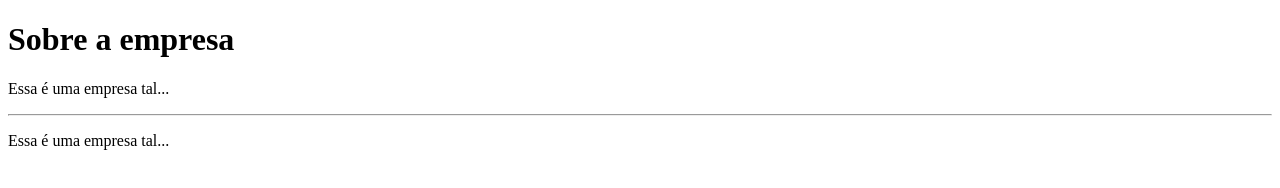
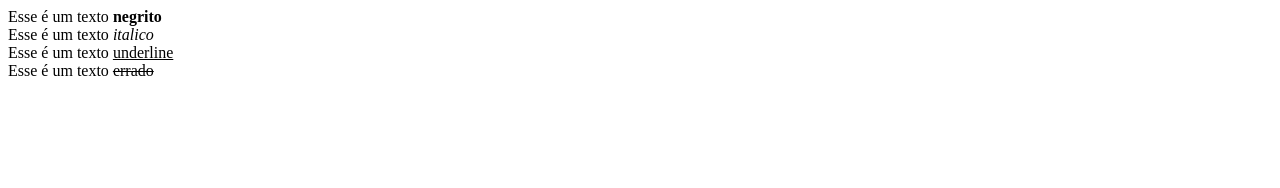
Before and after one commit to isterra/HTML-CSS, a plain HTML site: page 1°Projeto/projeto.html in a window 1280 px wide. Drawn offline with Linux system fonts and the light colour scheme.

Commit message:
Formatação de texto

```diff
--- a/1°Projeto/projeto.html
+++ b/1°Projeto/projeto.html
@@ -6,11 +6,9 @@
     <title>Meu site </title>
 </head>
 <body>
-    <h1>Sobre a empresa</h1>
-    <p>Essa é uma empresa tal...</p>
-    <hr>
-    <p>Essa é uma empresa tal...</p>
-
-
+    Esse é um texto <strong>negrito</strong><br>
+    Esse é um texto <em>italico</em><br>
+    Esse é um texto <u>underline</u><br>
+    Esse é um texto <strike>errado</strike><br>
 </body>
 </html>
```
Also changed, not shown: 1 other file.
